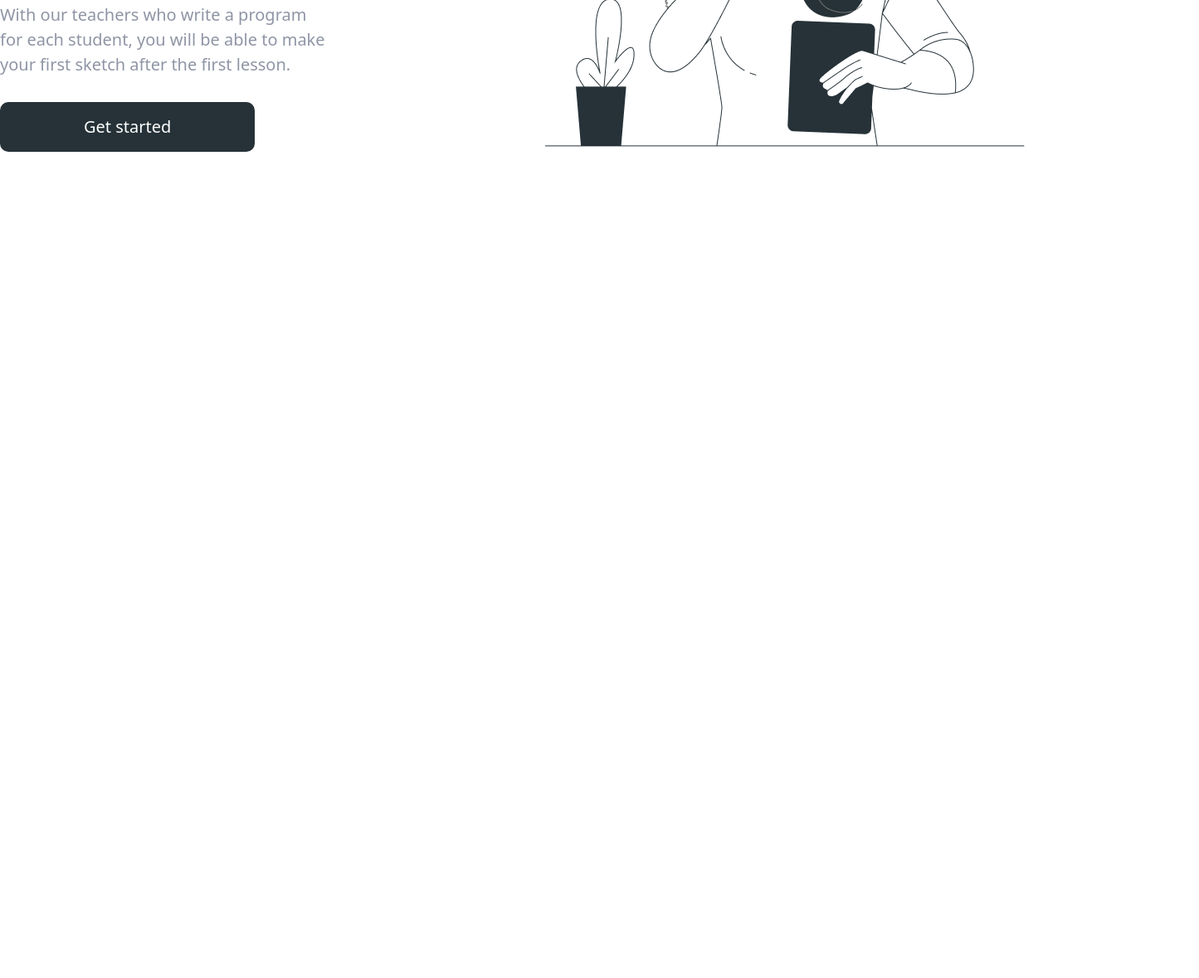
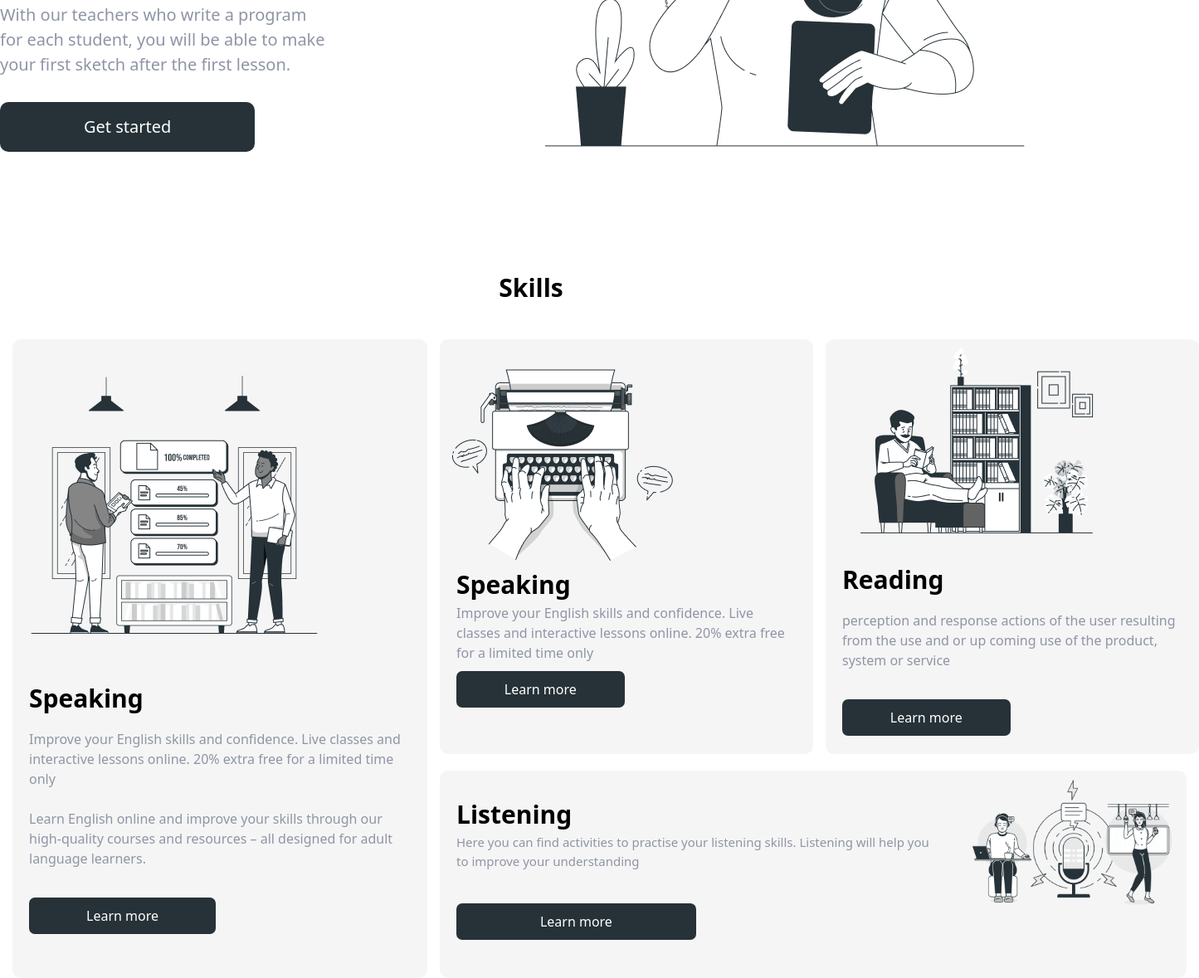
Before and after one commit to usmonnh-hub/Britlex, a website: page index.html in a window 1280 px wide. Shown: the part 467-1646 px from the top of the page at 83% size, 1445 px wide, since content can reach past the window. Before the commit the page ends 800 px from the top, so only its background shows below. Drawn offline with Linux system fonts and the light colour scheme.

Commit message:
section2

```diff
--- a/index.html
+++ b/index.html
@@ -28,7 +28,7 @@
       </div>
     </div>
     <div>
-    <div class="flex-col md:flex md:flex-row-reverse md:max-w-[700px] md:m-auto lg:max-w-[1400px] lg:m-auto lg:justify-between">
+    <div class="flex-col md:flex md:flex-row-reverse md:max-w-[700px] md:m-auto lg:max-w-[1350px] lg:m-auto lg:justify-between ">
       <div class="sm:mt-[-60px]">
         <img src="src/imges/Learning languages-bro 1.png" alt="" class="sm:m-auto">
       </div>
@@ -39,5 +39,70 @@
       </div>
     </div>
     </div>
-  </body>
+    <div>
+      <h1 class="font-bold text-[30px] text-center mt-[80px] mb-[30px] p-[10px]">Skills</h1>
+      <div class="lg:max-w-[1450px] lg:bg-[#ffffff] lg:m-auto">
+      <div class="flex flex-col sm:flex sm:flex-row sm:flex-wrap sm:gap-[30px] ">
+          <div class="md:flex ">
+
+            <div class="md:flex md:gap ">
+
+              <div class="bg-[#F5F5F5] w-[90%] m-auto rounded-[10px] mb-[50px] pb-[40px] sm:w-[45%] sm:m-0 sm:ml-[15px] md:w-[250px] lg:w-[500px]">
+                <div>
+                  <img src="src/imges/sec2-img1.png" alt="">
+                </div>
+                <div class=" mt-[20px] w-[90%] ml-[20px] ">
+                  <h1 class="font-bold text-[30px]">Speaking</h1>
+                  <p class="text-[#8F95A5] mt-[15px]">Improve your English skills and confidence. Live classes and interactive lessons online. 20% extra free for  a limited time only <br><br> Learn English online and improve your  skills through our high-quality courses and resources – all designed for adult language learners.</p>
+                  <button class="bg-[#263238] text-[#fff] py-[10px] w-[50%] mt-[35px] rounded-[7px]">Learn more</button>
+                </div>
+              </div>
+
+              <div class="md:flex md:flex-col sm:flex-row">
+                <div class="md:flex">
+                  <div class="bg-[#F5F5F5] w-[90%] m-auto rounded-[10px] mb-[50px] pb-[40px] sm:w-[45%] sm:m-0 sm:ml-[15px] md:w-[40%] md:w-[250px] md:h-[500px] lg:w-[450px]">
+                    <div>
+                      <img src="src/imges/sec2-img2.png" alt="">
+                    </div>
+                    <div class=" mt-[20px] w-[90%] ml-[20px] ">
+                      <div class="mt-[-40px]">
+            <h1 class="font-bold text-[30px]">Speaking</h1>
+            <p class="text-[#8F95A5] mt-[15px ]">Improve your English skills and confidence. Live classes and interactive lessons online. 20% extra free for  a limited time only </p>
+          </div>
+          <button class="bg-[#263238] text-[#fff] py-[10px] w-[50%] mt-[105px] rounded-[7px] md:mt-[10px]">Learn more</button>
+        </div>
+      </div>
+      <div class="bg-[#F5F5F5] w-[90%] m-auto rounded-[10px] mb-[50px] pb-[40px] sm:w-[45%] sm:m-0 sm:ml-[15px] md:w-[200px] md:h-[500px] lg:w-[450px]">
+        <div>
+          <img src="src/imges/sec2-img3.png" alt="">
+        </div>
+        <div class=" mt-[20px] w-[90%] ml-[20px] ]">
+          <h1 class="font-bold text-[30px]">Reading</h1>
+          <p class="text-[#8F95A5] mt-[15px]">perception and response actions  of the user resulting from the use and or up coming use of the product,  system or service </p>
+          <button class="bg-[#263238] text-[#fff] py-[10px] w-[50%] mt-[35px] rounded-[7px]">Learn more</button>
+        </div>
+      </div>
+    </div>
+    <div class="bg-[#F5F5F5] w-[90%] m-auto rounded-[10px] mb-[50px] pb-[40px] sm:w-[45%] sm:m-0 sm:ml-[15px] md:flex md:flex-row-reverse md:gap-[30px] md:h-[200px] md:mt-[20px] md:w-[470px] lg:w-[900px] lg:h-[250px]">
+      <div>
+        <img src="src/imges/sec2-img4.png" alt="">
+      </div>
+      <div class=" mt-[20px] w-[90%] ml-[20px] md:mt-0 lg:mt-[30px]">
+        <h1 class="font-bold text-[30px]">Listening</h1>
+        <p class="text-[#8F95A5] mt-[15px] md:mt-0 md:text-[10px lg:text-[15px]">Here you can find activities to practise
+your listening skills. Listening will help you
+to improve your understanding </p>
+        <button class="bg-[#263238] text-[#fff] py-[10px] w-[50%] mt-[35px] rounded-[7px] md:mt-[15px] lg:mt-[40px]">Learn more</button>
+      </div>
+    </div>
+  </div>
+
+</div>
+
+
+</div>
+</div>
+</div>
+</div>
+</body>
 </html>
```
Also changed, not shown: src/imges/sec2-img1.png (added), src/imges/sec2-img2.png (added), src/imges/sec2-img3.png (added), src/imges/sec2-img4.png (added), src/output.css.
